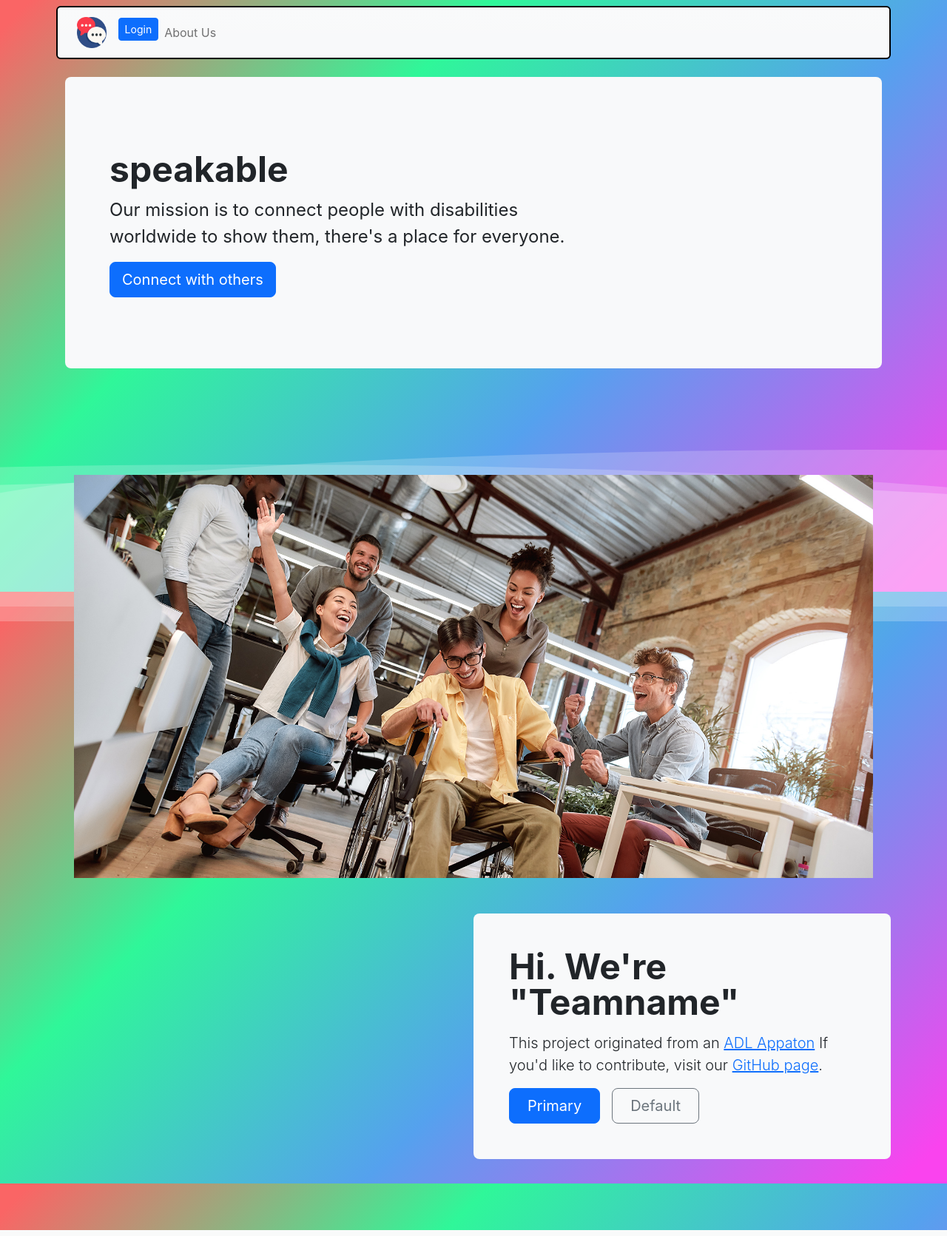
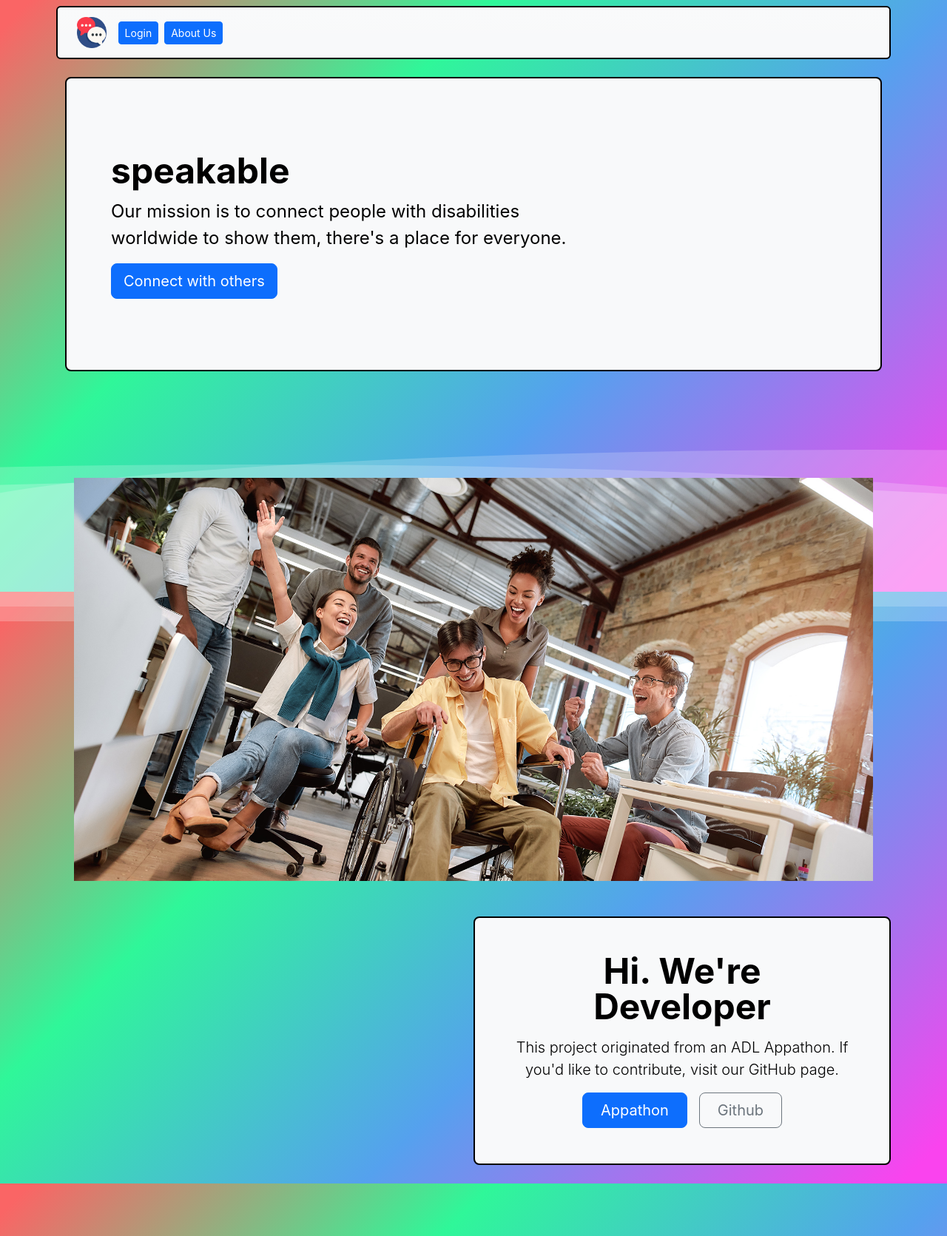
Before and after one commit to D4veDev/speakable, a Django app: page /about/ in a window 1280 px wide. Shown: the whole page at 74% size. Run offline with Django 4.2, Linux system fonts and the light colour scheme.

Commit message:
about page work

```diff
--- a/speakable/static/frontend/css/base.css
+++ b/speakable/static/frontend/css/base.css
@@ -25,7 +25,8 @@ body {
 }
 
 .navbar,
-.hero {
+.hero,
+.p-5 {
     border: 2px solid black;
     color: black;
     position: relative;
--- a/speakable/templates/frontend/about.html
+++ b/speakable/templates/frontend/about.html
@@ -11,7 +11,8 @@
 	<div class="p-5 mb-4 bg-light rounded-3">
 		<div class="container-fluid py-5">
 			<h1 class="display-5 fw-bold">speakable</h1>
-				<p class="col-md-8 fs-4">Our mission is to connect people with disabilities worldwide to show them, there's a place for everyone.</p>
+			<p class="col-md-8 fs-4">Our mission is to connect people with disabilities worldwide to show them, there's
+				a place for everyone.</p>
 			<a class="btn btn-primary btn-lg" href="{% url 'frontend:index' %}">Connect with others</a>
 		</div>
 	</div>
@@ -19,20 +20,23 @@
 <div class="container col-xxl-8 px-4 py-5 front-layer">
 	<div class="row flex-lg-row-reverse align-items-center g-5 py-5">
 
-				<img src="{% static 'frontend/img/vibe.jpg' %}" class="mx-lg-auto img-fluid" alt="widespanning image" width="auto" height="auto"
-					loading="lazy">
+		<img src="{% static 'frontend/img/vibe.jpg' %}" class="mx-lg-auto img-fluid" alt="widespanning image"
+			width="auto" height="auto" loading="lazy">
 
-			<div class="col-lg-6 bg-light rounded-3 p-5 front-layer">
-				<h1 class="display-5 fw-bold lh-1 mb-3">Hi. We're "Teamname"</h1>
-				<p class="lead">This project originated from an
-					<a href="https://appathon.appdevleague.org">ADL Appaton</a>
-					If you'd like to contribute, visit our
-					<a href="https://github.com/D4veDev/Appathon-Submission">GitHub page</a>.</p>
-				<div class="d-grid gap-2 d-md-flex justify-content-md-start">
-					<button type="button" class="btn btn-primary btn-lg px-4 me-md-2 front-layer">Primary</button>
-					<button type="button" class="btn btn-outline-secondary btn-lg px-4 front-layer">Default</button>
+		<div class="col-lg-6 bg-light rounded-3 p-5 text-center front-layer">
+			<h1 class="display-5 fw-bold lh-1 mb-3">Hi. We're Developer</h1>
+			<p class="lead">This project originated from an ADL Appathon.
+				If you'd like to contribute, visit our GitHub page.
+			</p>
+			<div class="d-grid gap-2 d-md-flex justify-content-center">
+				<button type="button" href="https://appathon.appdevleague.org"
+					class="btn btn-primary btn-lg px-4 me-md-2 front-layer">Appathon</button>
+				<button type="button" href="https://github.com/D4veDev/Appathon-Submission"
+					class="btn btn-outline-secondary btn-lg px-4 front-layer">Github</button>
 			</div>
 		</div>
+
+
 	</div>
 </div>
 {% endblock content %}
--- a/speakable/templates/frontend/layout/base.html
+++ b/speakable/templates/frontend/layout/base.html
@@ -50,7 +50,7 @@
                     <span class="navbar-toggler-icon"></span>
                 </button>
                 <div class="collapse navbar-collapse" id="navbarNav">
-                    <ul class="navbar-nav">
+                    <ul class="navbar-nav d-lg-flex align-items-center">
                         <li class="nav-item">
                             {% if request.user.is_authenticated %}
                             <form action="{% url 'accounts:logout' %}" method="post">
@@ -62,7 +62,7 @@
                             {% endif %}
                         </li>
                         <li class="nav-item">
-                            <a class="nav-link" href="{% url 'frontend:about' %}">About Us</a>
+                            <a class="btn btn-primary btn-sm ml-2" href="{% url 'frontend:about' %}">About Us</a>
                         </li>
                         <li class="nav-item">
                             <a class="nav-link" href="#"></a>
```
Lines whose indentation alone changed are shown as unchanged.
